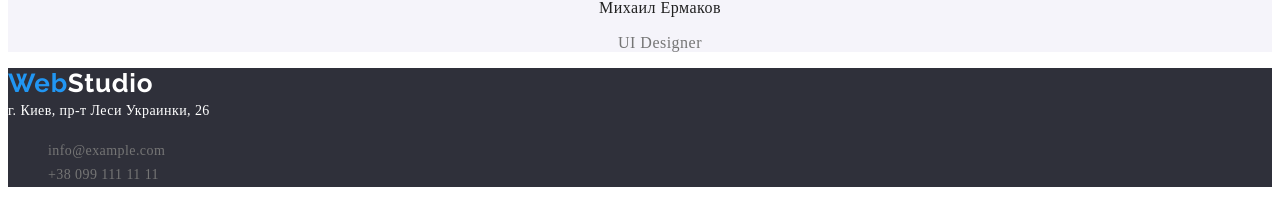
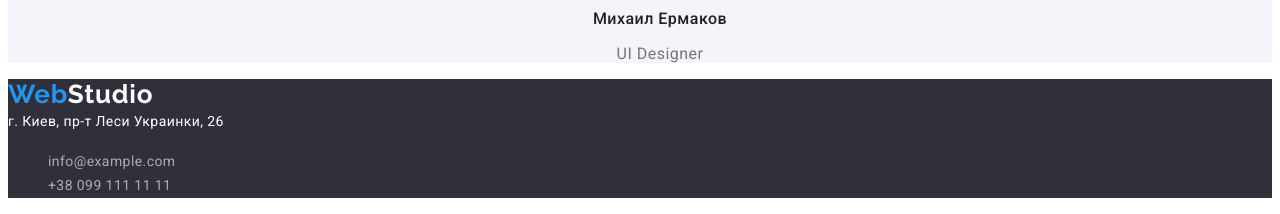
Before and after one commit to perehrestvalentina/goit-markup-hw-02, a plain HTML site: page index.html in a window 1280 px wide. Shown: the part 1428-1642 px from the top of the page. Drawn offline with Linux system fonts and the light colour scheme.

Commit message:
add font-family

```diff
--- a/css/styles.css
+++ b/css/styles.css
@@ -4,9 +4,10 @@
   --main-title-color: #ffffff;
   --second-title-color: #212121;
   --third-title-color: #757575;
+  --footer-link-color: rgba(255, 255, 255, 0.6);
   --accente-color: #2196f3;
 }
-.body {
+body {
   font-family: "Roboto", sans-serif;
   font-style: normal;
   color: #757575;
@@ -73,7 +74,9 @@
 /*------------------------------------HERO--------------------*/
 .hero-btn:focus,
 .hero-btn:hover {
-  color: var(--main-btn-color);
+  background: #188ce8;
+  box-shadow: 0px 4px 4px rgba(0, 0, 0, 0.15);
+  border-radius: 4px;
 }
 .hero-btn {
   font-family: inherit;
@@ -83,6 +86,8 @@
   letter-spacing: 0.06em;
   background-color: var(--accente-color);
   color: var(--main-btn-color);
+  box-shadow: 0px 4px 4px rgba(0, 0, 0, 0.15);
+  border-radius: 4px;
 }
 .hero {
   background-color: #2f303a;
@@ -183,18 +188,17 @@
   color: var(--main-title-color);
 }
 
-.footer-mailto {
-  color: var(--third-title-color);
-}
-
-.footer-tel {
-  color: var(--third-title-color);
-}
 .footer-mailto:hover,
 .footer-mailto:focus,
 .footer-tel:hover,
-.footer-tel:focus,
+.footer-tel:focus {
+  color: var(--footer-link-color);
+}
 .footer-address:hover,
 .footer-address:focus {
-  color: var(--accente-color);
+  color: var(--main-btn-color);
 }
+.footer-mailto,
+.footer-tel {
+  color: var(--footer-link-color);
+}
```
